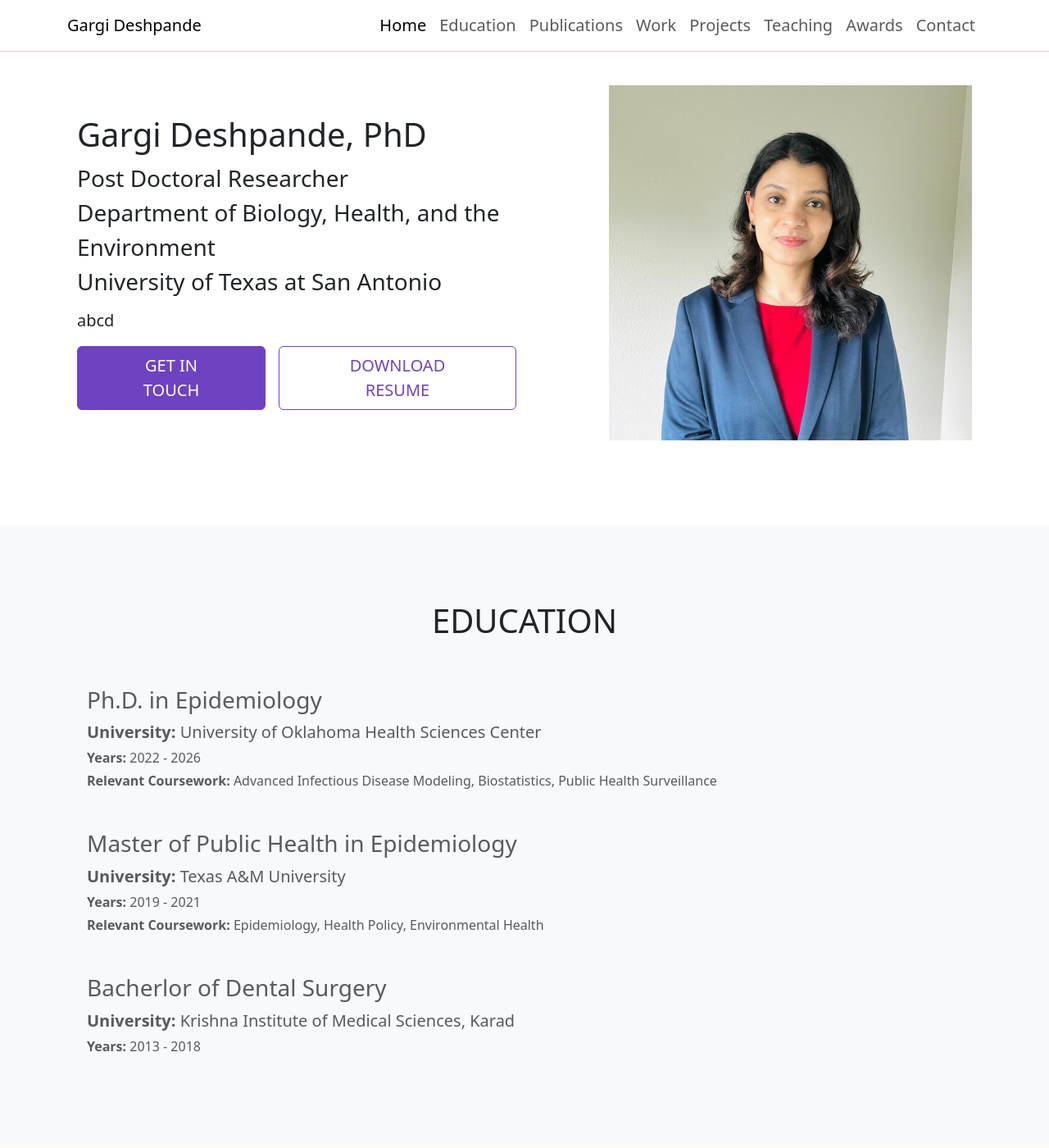
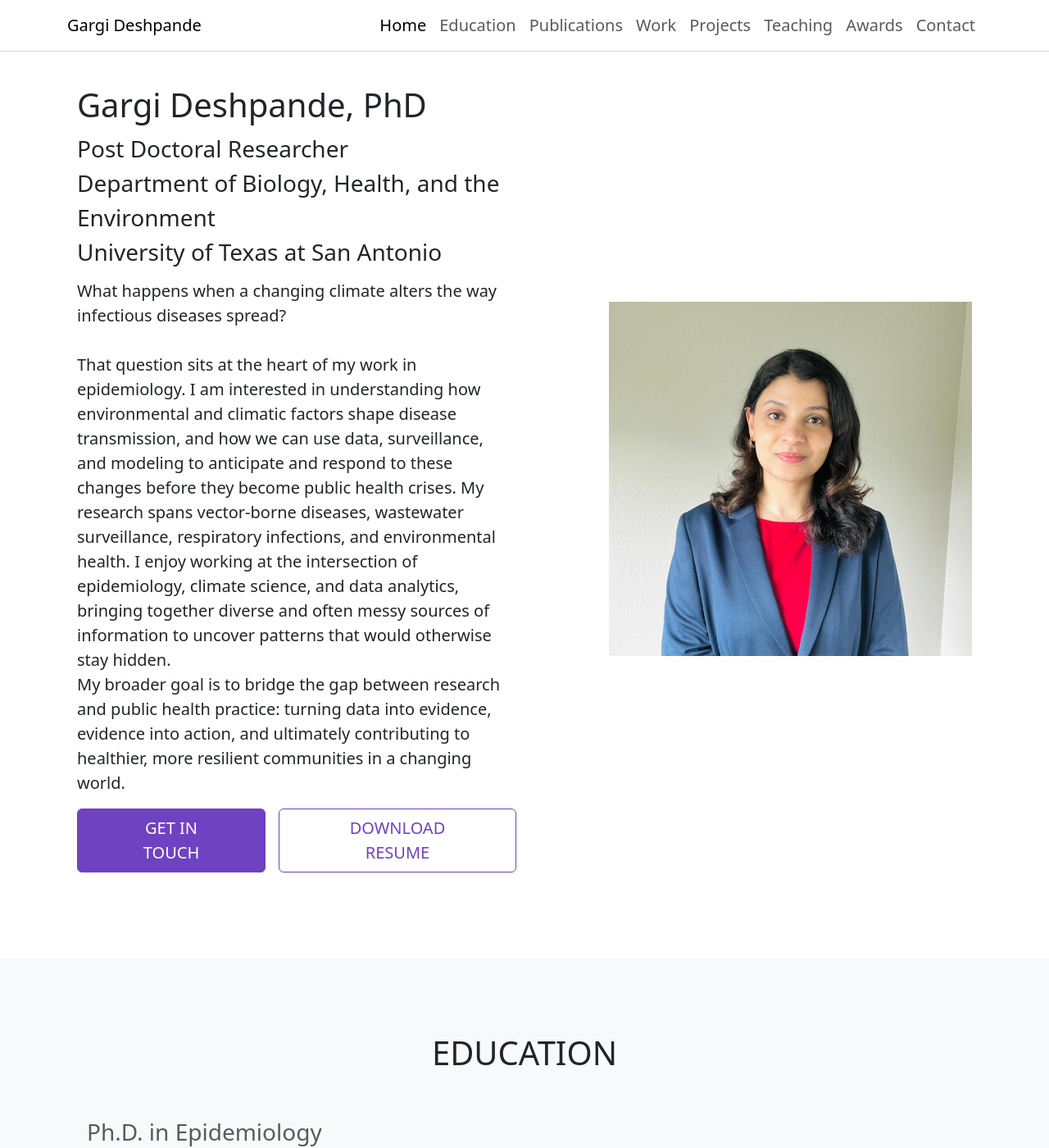
Before and after one commit to sohom070994/sohom070994.github.io, a Jekyll site: the page built from index.md, in a window 1280 px wide and 1400 px high. Shown: the whole window at 82% size. Built offline with Jekyll 4.4.1, drawn with Linux system fonts in a browser that asks for light colours.

Commit message:
about added

```diff
--- a/_data/hometext.yml
+++ b/_data/hometext.yml
@@ -2,7 +2,7 @@ header:
   title: "Gargi Deshpande, PhD"
   sub_title: "Post Doctoral Researcher<br>Department of Biology, Health, and the Environment<br>University of Texas at San Antonio"
   image: "/assets/images/ProPic2026.jpeg"
-  text: "abcd"
+  text: "What happens when a changing climate alters the way infectious diseases spread?<br><br>That question sits at the heart of my work in epidemiology. I am interested in understanding how environmental and climatic factors shape disease transmission, and how we can use data, surveillance, and modeling to anticipate and respond to these changes before they become public health crises. My research spans vector-borne diseases, wastewater surveillance, respiratory infections, and environmental health. I enjoy working at the intersection of epidemiology, climate science, and data analytics, bringing together diverse and often messy sources of information to uncover patterns that would otherwise stay hidden.<br>My broader goal is to bridge the gap between research and public health practice: turning data into evidence, evidence into action, and ultimately contributing to healthier, more resilient communities in a changing world."
   buttons:
     - text: "Get In Touch"
       url: "#contact"
```
